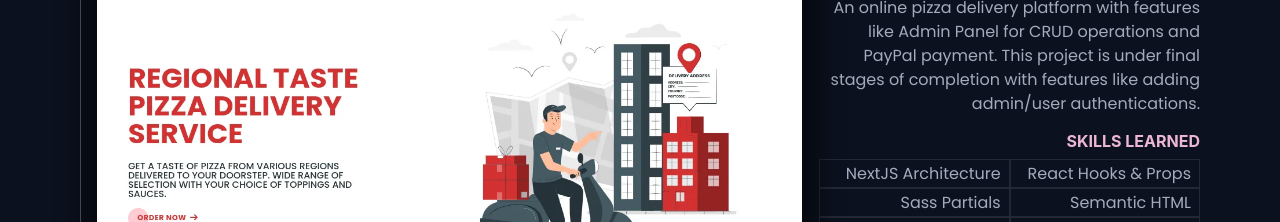
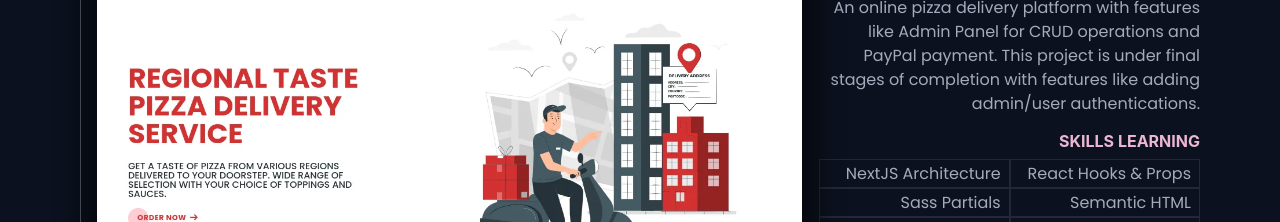
Before and after one commit to zeetaengrg/portfolio, a Next.js app: page / in a window 1280 px wide. Shown: the part 3780-4002 px from the top of the page. Built offline with nearby package versions, Linux system fonts and the light colour scheme.

Commit message:
feat: logic to render skills learning and skills learned title according to current status added

```diff
--- a/components/elements/ProjectsSkillsSection/ProjectsSkillsSection.jsx
+++ b/components/elements/ProjectsSkillsSection/ProjectsSkillsSection.jsx
@@ -17,7 +17,10 @@ const ProjectsSkillsSection = ({ project, isReverse }) => {
           lg: isReverse ? "left" : "right",
         }}
       >
-        Skills Learned
+        Skills&nbsp;
+        {project.titleOne === "Pizzaland" || project.titleTwo === "Alpha Male"
+          ? "Learning"
+          : "Learned"}
       </Heading>
       <SkillsTable project={project} isReverse={isReverse} />
     </Box>
```
